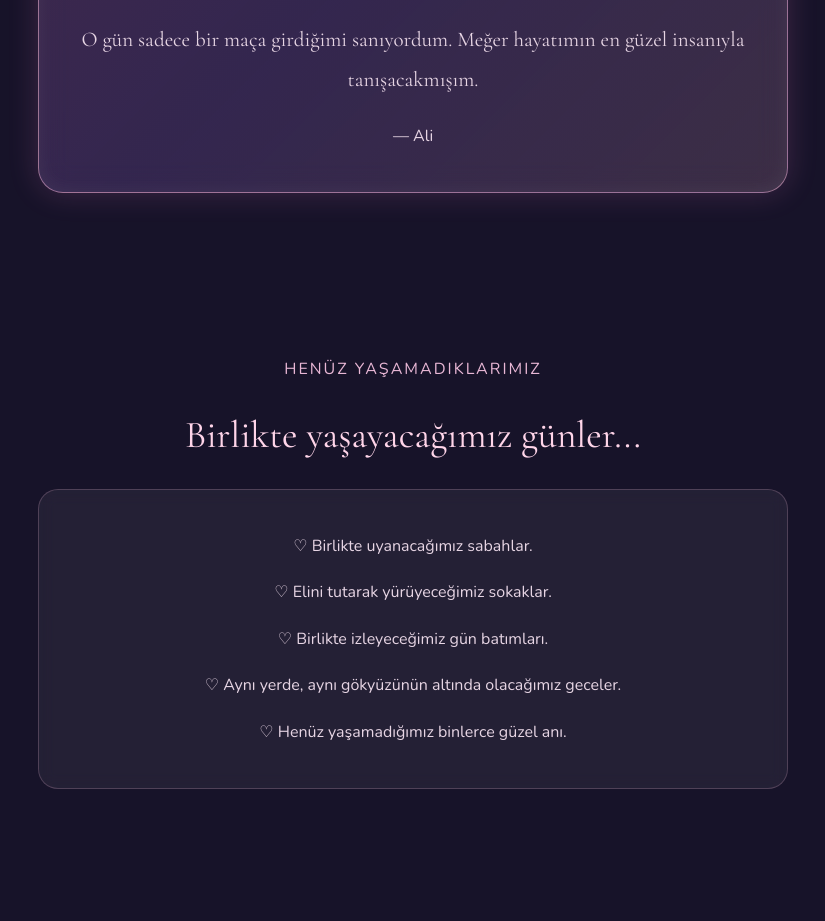
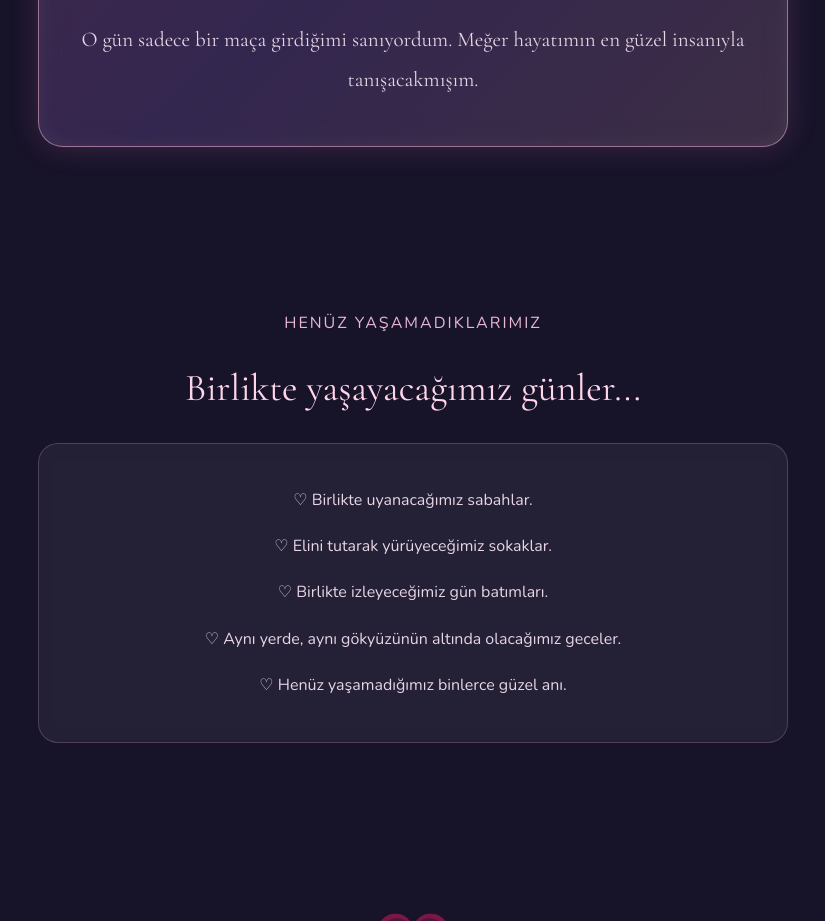
Before and after one commit to aliaytemir30-debug/askimiz-, a plain HTML site: page index.html in a window 1280 px wide. Shown: the part 5604-6525 px from the top of the page, without its empty margins (227-1052 px from the left). Drawn offline with nearby package versions, Linux system fonts and the light colour scheme.

Commit message:
Update index.html

```diff
--- a/index.html
+++ b/index.html
@@ -282,7 +282,7 @@ footer{position:relative;z-index:1;text-align:center;padding:40px;color:#d8a9c8}
     Meğer hayatımın en güzel insanıyla tanışacakmışım.
    </p>
 
-   <p>— Ali </p>
+   <p> </p>
   </div>
  </div>
 </section>
```
